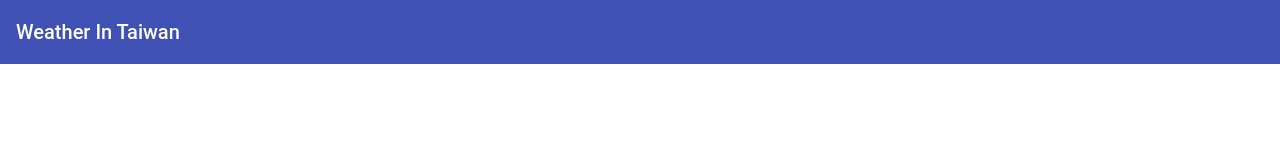
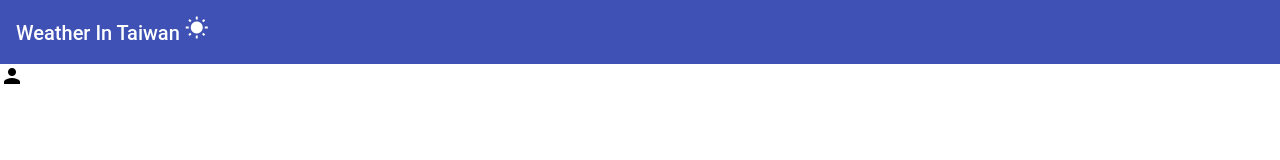
Before and after one commit to tso1158687/weather-in-taiwan, an Angular app: page / in a window 1280 px wide. Shown: the top 160 px of the page. Built offline with nearby package versions, Linux system fonts and the light colour scheme; no server answers.

Commit message:
add api parameter and enum

```diff
--- a/src/app/app.component.html
+++ b/src/app/app.component.html
@@ -1,5 +1,8 @@
 <mat-toolbar color="primary">
     <mat-toolbar-row>
-      <span>Weather In Taiwan</span>
+      <span>Weather In Taiwan <span class="material-icons">
+        wb_sunny
+        </span></span>
     </mat-toolbar-row>
   </mat-toolbar>
+  <h1><i class="material-icons">person</i></h1>
--- a/src/app/service/weather.service.ts
+++ b/src/app/service/weather.service.ts
@@ -7,7 +7,8 @@ import {map} from 'rxjs/operators'
   providedIn: 'root',
 })
 export class WeatherService {
-  url = environment.cwbApiUrl;
+  url = environment.cwbApiUrl
+  weatherElement='&elementName=PoP12h,Wx,MaxT,MinT'
   options = {
     params: new HttpParams().set('Authorization', environment.cwbAccessKey),
   };
@@ -15,6 +16,9 @@ export class WeatherService {
   // 範例資料
   // https://opendata.cwb.gov.tw/api/v1/rest/datastore/F-D0047-091?Authorization=CWB-1711E839-6B6F-4528-933D-6E520E6FE59D&locationName=%E5%AE%9C%E8%98%AD%E7%B8%A3,%E8%8A%B1%E8%93%AE%E7%B8%A3
   getWeatherData() {
+    let a=encodeURIComponent('新北市')
+    console.log('a')
+    console.log(a)
     return this.http.get<any>(this.url,this.options).pipe(map(e=>e.records.locations[0].location));
   }
 }
```
Also changed, not shown: src/app/share/enums/county.ts (+21 -1 lines).
